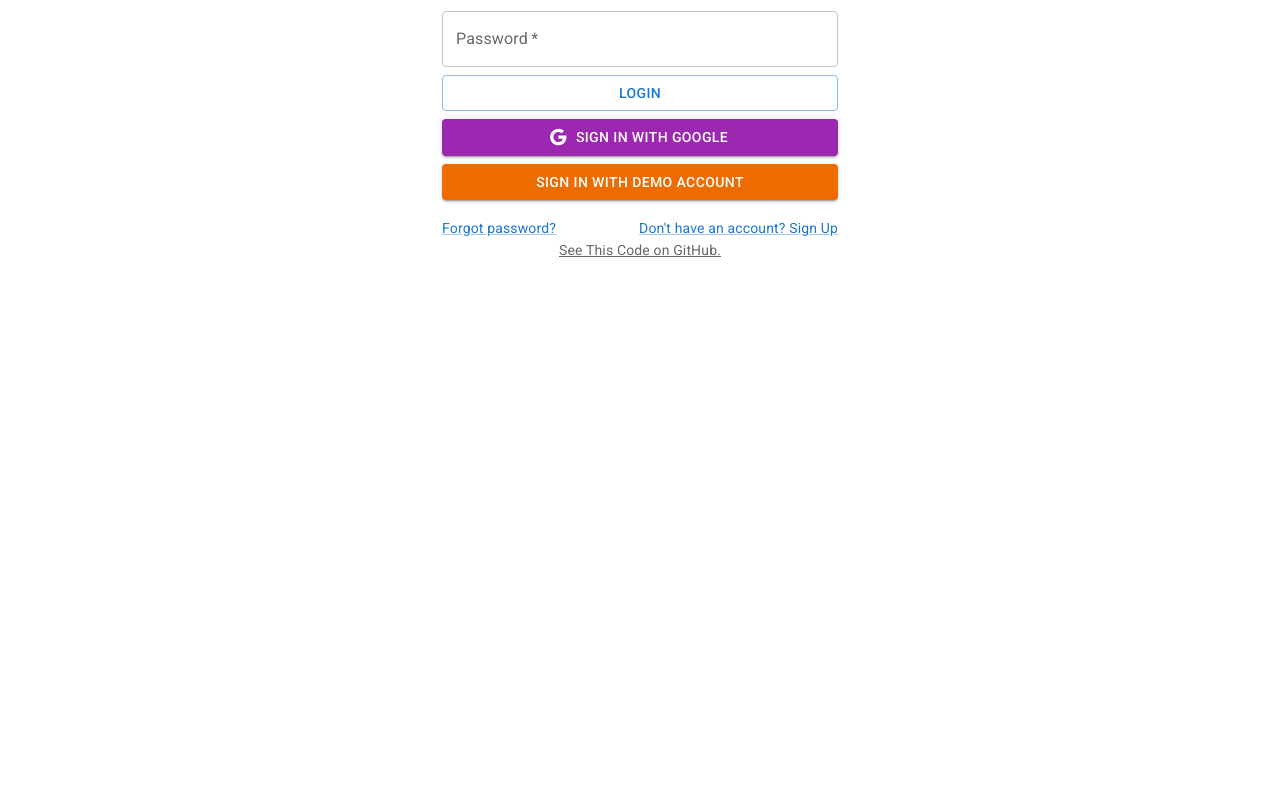
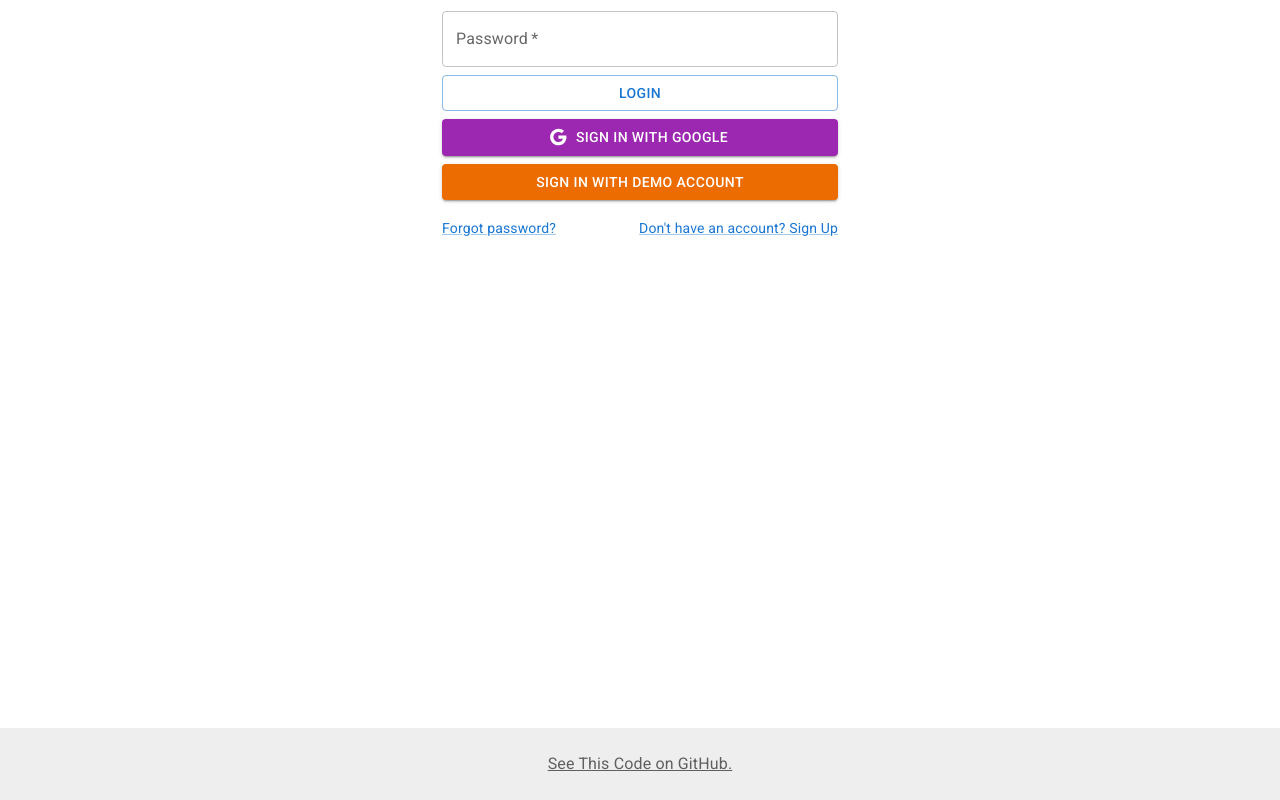
Before and after one commit to JasonSimms/todo_firebase, a React (Create React App) app: page /login in a window 1280 px wide. Shown: the part 338-1138 px from the top of the page. Before the commit the page ends 800 px from the top, so only its background shows below. Built offline with nearby package versions, Linux system fonts and the light colour scheme; no server answers.

Commit message:
revised footer to stickyfooter

```diff
--- a/src/App.tsx
+++ b/src/App.tsx
@@ -3,7 +3,7 @@ import './App.css';
 
 // Import necessary components
 import Dashboard from './components/Dashboard';
-import NewTask from './components/NewTask';
+import NewTask from './components/NewTaskForm';
 import SignIn from './components/SignIn';
 import SignUp from './components/SignUp';
 import TaskTable from './components/TaskTable';
--- a/src/components/Footer.tsx
+++ b/src/components/Footer.tsx
@@ -1,11 +1,42 @@
 import { Typography, Link } from '@mui/material';
+import { createTheme, ThemeProvider } from '@mui/material/styles';
+import Box from '@mui/material/Box';
+import Container from '@mui/material/Container';
 
 export default function Footer() {
+  const defaultTheme = createTheme();
   return (
-          <Typography variant="body2" color="text.secondary" align="center">
+
+
+    <ThemeProvider theme={defaultTheme}>
+      <Box
+        sx={{
+          display: 'flex',
+          flexDirection: 'column',
+          minHeight: '70vh',
+        }}
+      >
+        <Box
+          component="footer"
+          sx={{
+            py: 3,
+            px: 2,
+            mt: 'auto',
+            backgroundColor: (theme) =>
+              theme.palette.mode === 'light'
+                ? theme.palette.grey[200]
+                : theme.palette.grey[800],
+          }}
+        >
+          <Container maxWidth="sm">
+            <Typography variant="body1" color="text.secondary" align="center">
               <Link color="inherit" href="https://github.com/JasonSimms/todo_firebase" target="_blank" rel="noopener noreferrer">
                 See This Code on GitHub.
               </Link>
             </Typography>
+          </Container>
+        </Box>
+      </Box>
+    </ThemeProvider>
   );
 }
--- a/src/components/NewTask.tsx
+++ /dev/null
@@ -1,12 +0,0 @@
-import React from 'react';
-
-const NewTask: React.FC = () => {
-
- return (
-  <div>
-    <h1>make a new task</h1>
-  </div>
- );
-}
-
-export default NewTask;
--- /dev/null
+++ b/src/components/NewTaskForm.tsx
@@ -0,0 +1,65 @@
+import * as React from 'react';
+import Typography from '@mui/material/Typography';
+import Grid from '@mui/material/Grid';
+import TextField from '@mui/material/TextField';
+import FormControlLabel from '@mui/material/FormControlLabel';
+import Checkbox from '@mui/material/Checkbox';
+
+export default function NewTaskForm() {
+  return (
+    <React.Fragment>
+      <Typography variant="h6" gutterBottom>
+        Payment method
+      </Typography>
+      <Grid container spacing={3}>
+        <Grid item xs={12} md={6}>
+          <TextField
+            required
+            id="cardName"
+            label="Name on card"
+            fullWidth
+            autoComplete="cc-name"
+            variant="standard"
+          />
+        </Grid>
+        <Grid item xs={12} md={6}>
+          <TextField
+            required
+            id="cardNumber"
+            label="Card number"
+            fullWidth
+            autoComplete="cc-number"
+            variant="standard"
+          />
+        </Grid>
+        <Grid item xs={12} md={6}>
+          <TextField
+            required
+            id="expDate"
+            label="Expiry date"
+            fullWidth
+            autoComplete="cc-exp"
+            variant="standard"
+          />
+        </Grid>
+        <Grid item xs={12} md={6}>
+          <TextField
+            required
+            id="cvv"
+            label="CVV"
+            helperText="Last three digits on signature strip"
+            fullWidth
+            autoComplete="cc-csc"
+            variant="standard"
+          />
+        </Grid>
+        <Grid item xs={12}>
+          <FormControlLabel
+            control={<Checkbox color="secondary" name="saveCard" value="yes" />}
+            label="Remember credit card details for next time"
+          />
+        </Grid>
+      </Grid>
+    </React.Fragment>
+  );
+}
--- a/src/components/SignIn.tsx
+++ b/src/components/SignIn.tsx
@@ -41,6 +41,7 @@ export default function Signup() {
   const handleLogin = async (email: string, password: string) => {
     try {
       await login(email, password);
+      navigate('/tasks');
       // Handle successful login
     } catch (error) {
       // Handle login errors
@@ -54,7 +55,7 @@ export default function Signup() {
     const password = data.get('password') as string;
 
     if (action === 'signup') {
-      handleSignup();
+      handleSignup();  //deprecated by new signup component.
     } else if (action === 'login') {
       handleLogin(email, password);
     }
```
Also changed, not shown: 1 other file (tests, documents, lock files or other folders). Lines whose indentation alone changed are shown as unchanged.
